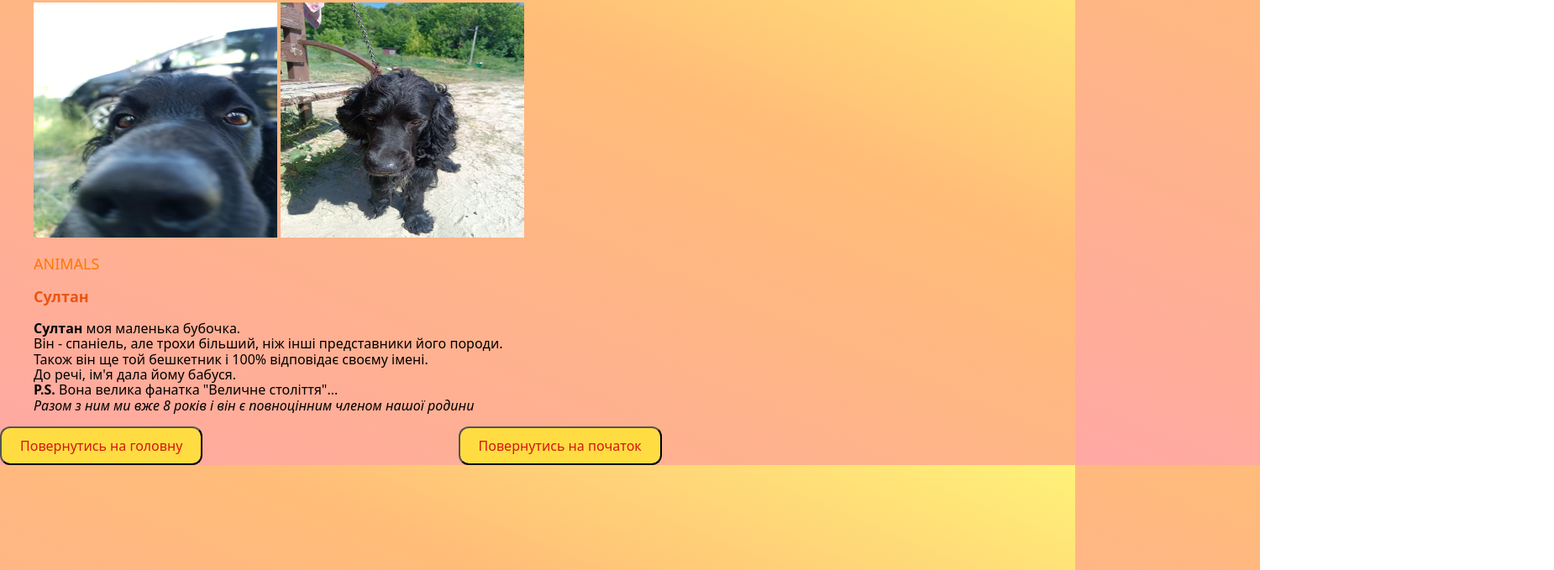
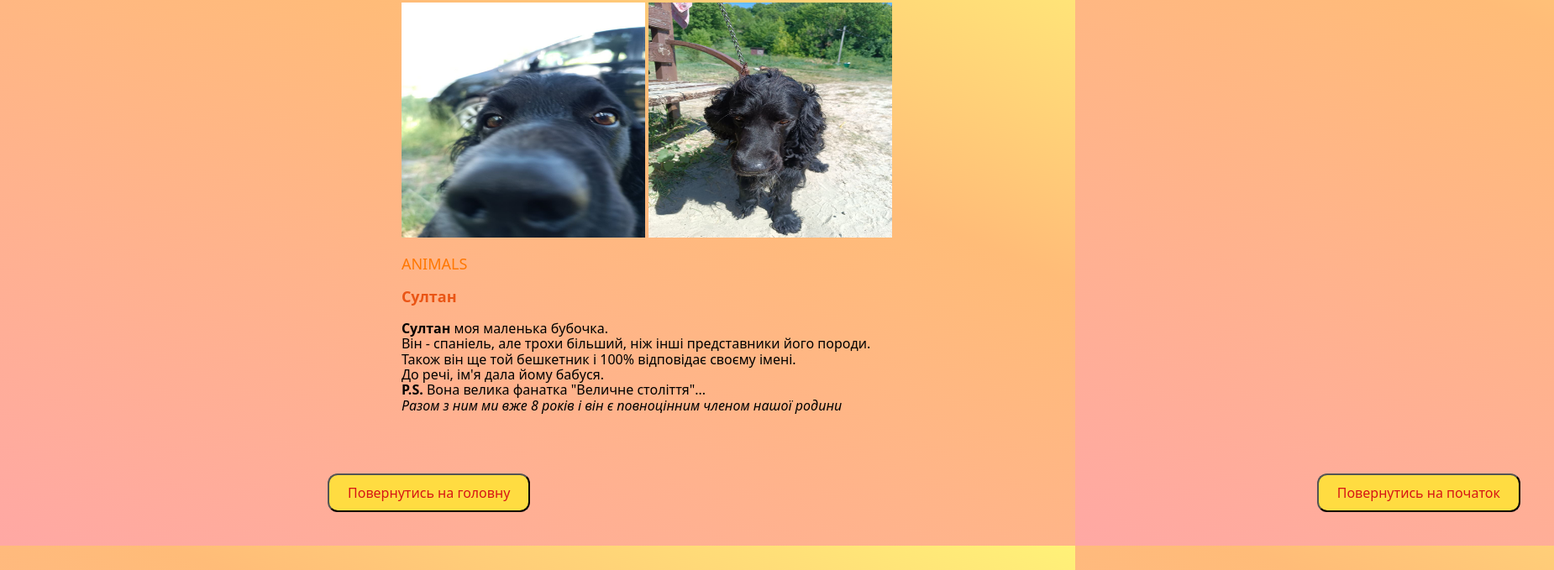
Before and after one commit to Sofi-Lav/Sonik-Blog, a plain HTML site: page pages/animals.html in a window 1280 px wide. Shown: the part 121-800 px from the top of the page at 84% size, 1850 px wide, since content can reach past the window. Drawn offline with nearby package versions, Linux system fonts and the light colour scheme.

Commit message:
рандом

```diff
--- a/css/style.css
+++ b/css/style.css
@@ -177,3 +177,18 @@ a {
   font-style: italic;
   text-align: center;
 }
+.flex-animals {
+  display: flex;
+  justify-content: space-evenly;
+}
+.flex-buttom {
+  width: 1500px;
+  border-radius: 20px;
+  padding: 40px;
+  background-color: #f9edc0(0, 0%, 100%);
+  margin-right: 350px;
+  margin-left: 350px;
+  display: flex;
+  gap: 500px;
+  justify-content: space-between;
+}
--- a/pages/animals.html
+++ b/pages/animals.html
@@ -38,7 +38,7 @@
     </header>
     <main>
       <section id="ANIMALS">
-        <ul>
+        <ul class="flex-animals">
           <il>
             <img
               src="../images/photo_2024-09-13_16-13-07.jpg"
@@ -63,12 +63,14 @@
             </p>
           </il>
         </ul>
+        <div class="flex-buttom">
           <button class="button-go-home">
             <a href="../index.html">Повернутись на головну </a>
           </button>
           <button class="button-go-current">
             <a href="./animals.html">Повернутись на початок </a>
           </button>
+        </div>
       </section>
     </main>
   </body>
```
Lines whose indentation alone changed are shown as unchanged.
